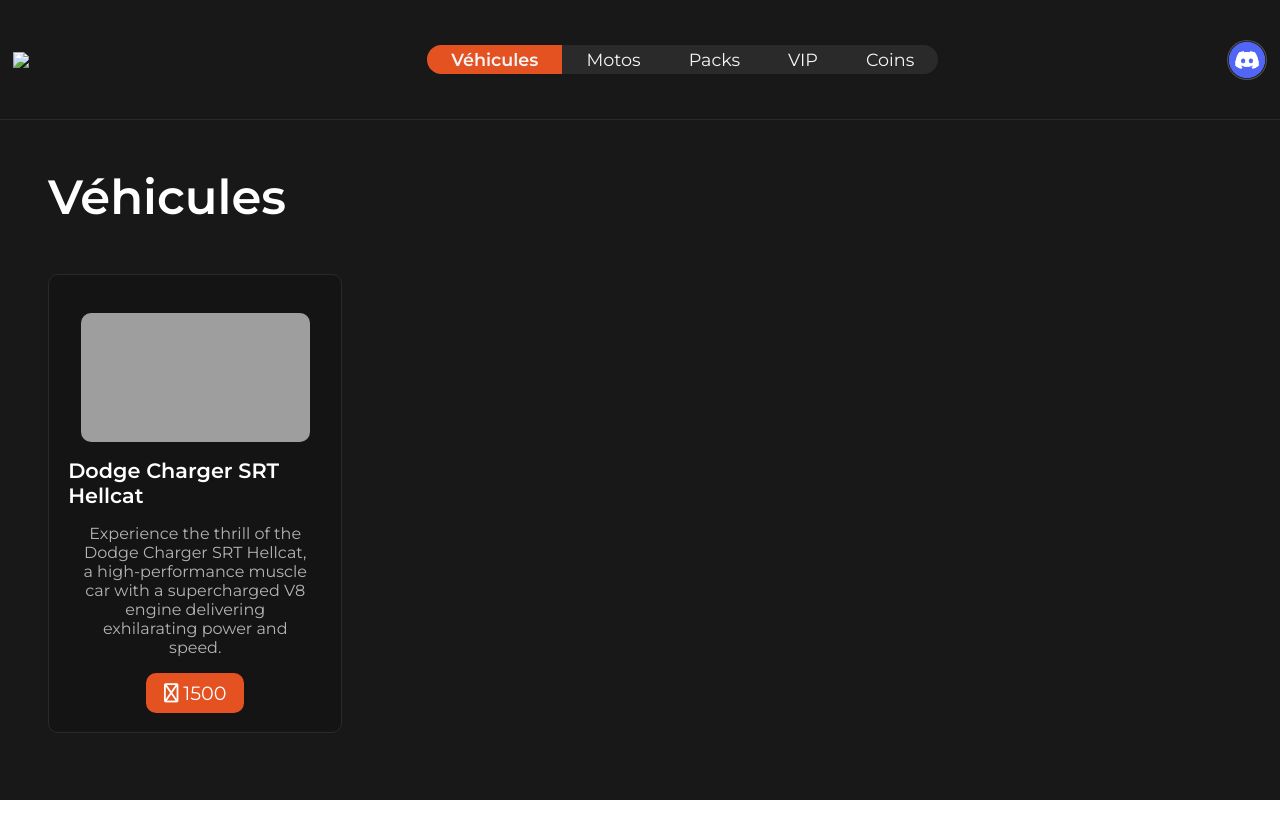
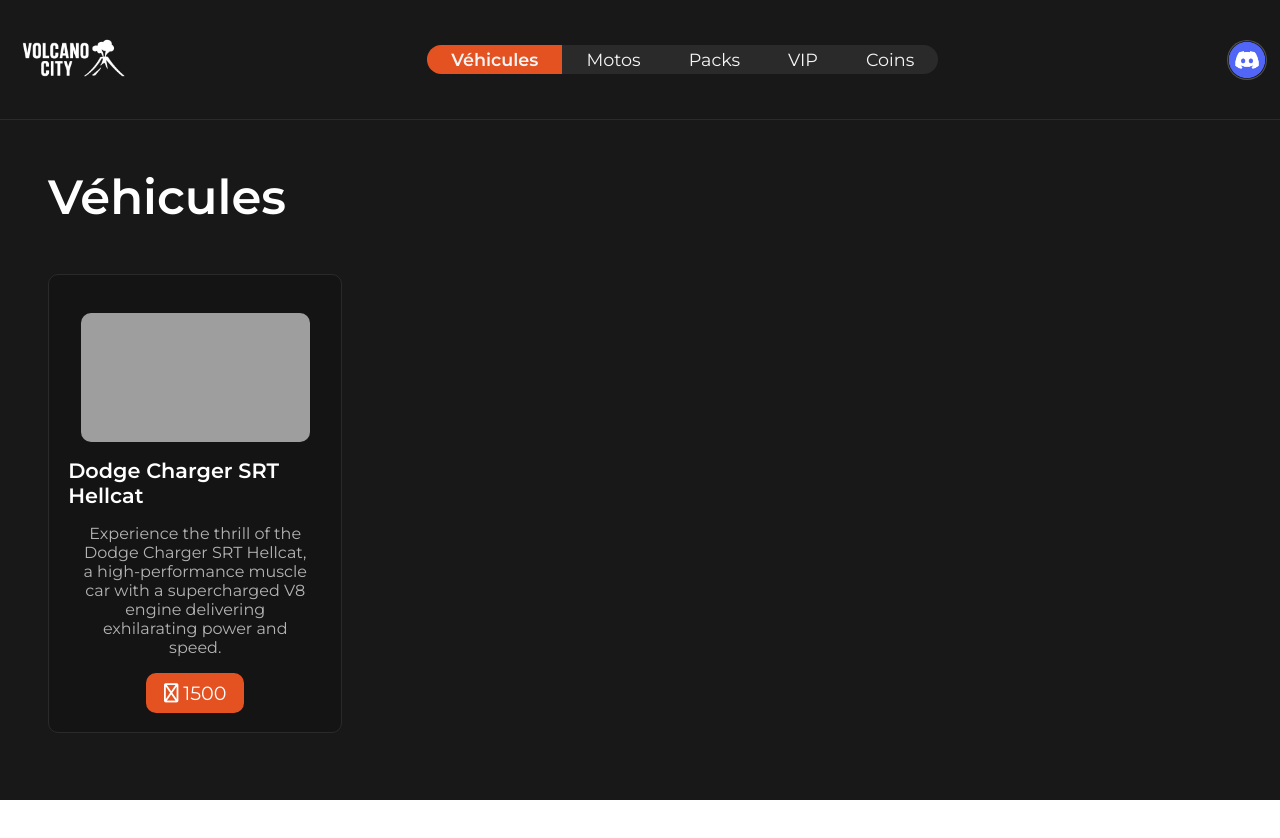
Before and after one commit to mohebieus/test-site, a plain HTML site: page index.html in a window 1280 px wide. Drawn offline with Linux system fonts and the light colour scheme; the site is published under a folder, as on GitHub Pages, so addresses that start at the root find nothing; grey boxes are pictures that could not be loaded.

Commit message:
Update index.html

```diff
--- a/index.html
+++ b/index.html
@@ -207,7 +207,7 @@ body {
 <body>
     <div class="container">
         <div class="navbar">
-            <img src="/logo.png" class="logo" />
+            <img src="logo.png" class="logo" />
             <div class="cat">
                 <div class="category-container" id="category-container">
                     <!-- Categories will be dynamically generated here -->
@@ -344,4 +344,5 @@ body {
     </script>
 </body>
 
+
 </html>
```
